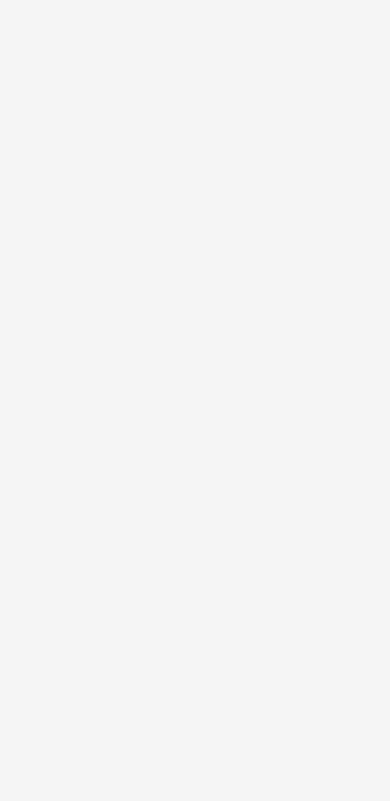
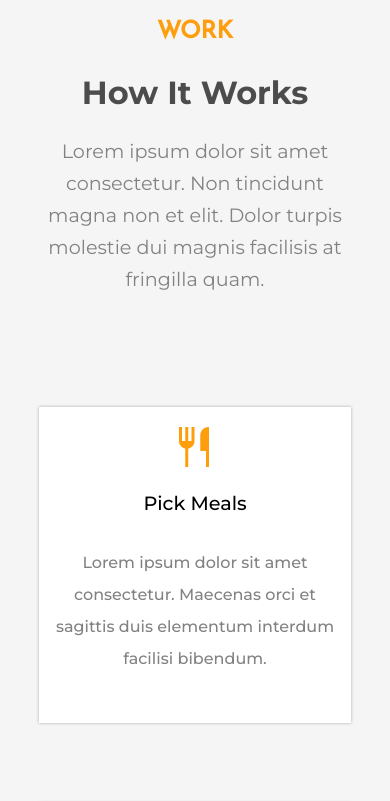
Before and after one commit to ajaysonere/Foodie-landing-page, a React (Create React App) app: page / in a window 390 px wide. Shown: the part 1960-2761 px from the top of the page. Before the commit the page ends 1812 px from the top, so only its background shows below. Built offline with nearby package versions, Linux system fonts and the light colour scheme.

Commit message:
facilities responsiveness

```diff
--- a/src/Home.css
+++ b/src/Home.css
@@ -394,6 +394,37 @@ ul li a {
       font-size: 0.8rem;
       font-weight: 700;
    }
+
+   .facilities-container{
+      gap: 3rem;
+   }
+
+   .work-left {
+      width: 80%;
+   }
+   .work-left h2{
+     font-size: 2rem;
+     font-weight: 700;
+     line-height: 1.8;
+   }
+   .work-left p{
+      font-size: 1.2rem;
+      font-weight: 400;
+      margin-top: 0.8rem;
+   }
+   .work-right{
+     gap: 2rem;
+   }
+   .card{
+     padding: 1rem;
+   }
+   .card h4{
+     font-size: 1.2rem;
+   }
+   .card p{
+     font-size: 1rem;
+   }
+
 }
 
 @media screen and (max-width: 1200px ){
@@ -494,10 +525,19 @@ ul li a {
    }
 
    .about-container img {
-     width: 26rem;
+     width: 30rem;
    }
+
    .mobile-hide{
       display: none;
+   }
+
+   .work-right{
+     gap: 1.5rem;
+   }
+
+   .card span{
+     font-size: 3rem;
    }
 
 }
@@ -563,8 +603,23 @@ ul li a {
      gap: 1%;
      margin: 5rem 0;
    }
+
    .about-banner{
      display: none;
+   }
+
+
+
+   .work-left {
+     width: 100%;
+     margin-top: -10rem;
+     padding: 0;
+   }
+
+
+   .work-right {
+     grid-template-columns: 1fr 1fr;
+     gap: 2rem;
    }
 
 }
@@ -584,5 +639,10 @@ ul li a {
       width: 15rem;
    }
 
+   .work-right {
+     grid-template-columns: 1fr;
+     gap: 1rem;
+   }
+
 
 }
--- a/src/components/Facilities.js
+++ b/src/components/Facilities.js
@@ -1,6 +1,6 @@
 function Facilities() {
    return (
-     <div className="container facilities-container" style={{display:"none"}}>
+     <div className="container facilities-container">
        <div className="work-left">
          <small className="section-heading">work</small>
          <h2>How It Works</h2>
```
